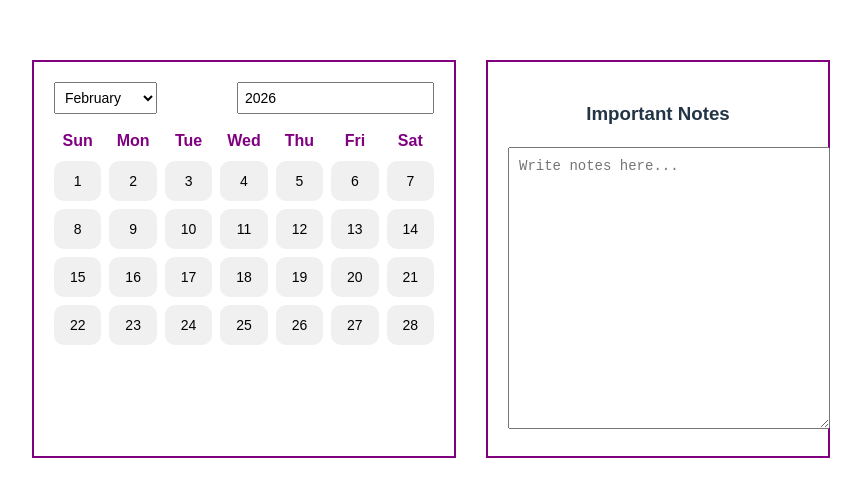
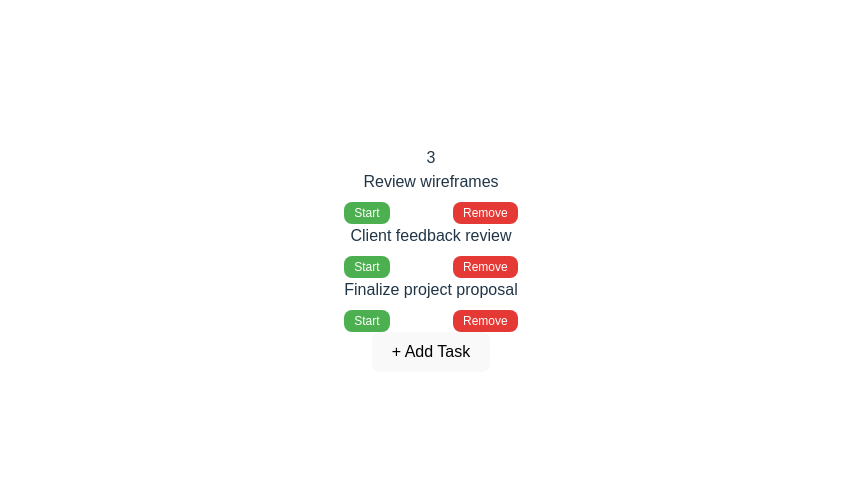
Before and after one commit to aswathypadman/to-do-list, a React (Vite) app: page / in a window 1280 px wide. Shown: the part 141-638 px from the top of the page, without its empty margins (209-1070 px from the left). Built offline with nearby package versions, Linux system fonts and the light colour scheme.

Commit message:
Small update or fix

```diff
--- a/src/App.jsx
+++ b/src/App.jsx
@@ -3,6 +3,7 @@ import reactLogo from './assets/react.svg'
 import viteLogo from '/vite.svg'
 import './App.css'
 import Calendar from './Calendar'
+import Activity from './Activity'
 
 function App() {
   const [count, setCount] = useState(0)
@@ -10,7 +11,8 @@ function App() {
   return (
     <>
       <div>
-        <Calendar/>
+        {/* <Calendar/> */}
+        <Activity/>
 
       </div>
 
--- a/src/Calendar.jsx
+++ b/src/Calendar.jsx
@@ -12,11 +12,11 @@ const Calendar = () => {
     "July", "August", "September", "October", "November", "December"
   ];
 
-  // 🔑 Correct calendar logic
+  // Correct calendar logic
   const firstDay = new Date(year, month, 1).getDay();
   const totalDays = new Date(year, month + 1, 0).getDate();
 
-  // 🔑 Reset selected date when month/year changes
+  // Reset selected date when month/year changes
   useEffect(() => {
     setSelectedDate(null);
   }, [month, year]);
```
Also changed, not shown: src/list.jsx (deleted).
